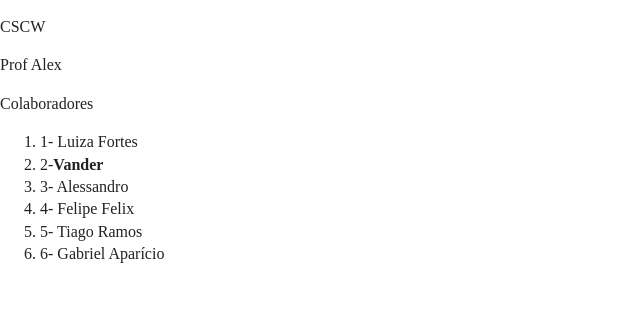
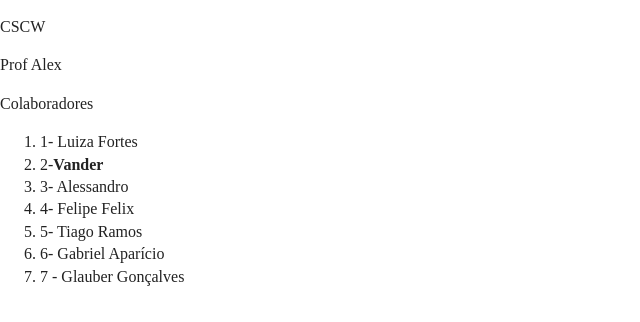
Before and after one commit to salgado/cscw.2019.2.pullrequest.alex, a plain HTML site: page index.html in a window 1280 px wide. Shown: the whole page, without its empty margins (0-640 px from the left). Drawn offline with nearby package versions, Linux system fonts and the light colour scheme.

Commit message:
add nome na index

```diff
--- a/index.html
+++ b/index.html
@@ -34,10 +34,12 @@
     <li>4- Felipe Felix</li>
     <li>5- Tiago Ramos</li>
     <li> 6- Gabriel Aparício </li>
+    <li>7 - Glauber Gonçalves</li>
   </ol>
 
   <script src="js/vendor/modernizr-3.7.1.min.js"></script>
-  <script src="https://code.jquery.com/jquery-3.4.1.min.js" integrity="sha256-CSXorXvZcTkaix6Yvo6HppcZGetbYMGWSFlBw8HfCJo=" crossorigin="anonymous"></script>
+  <script src="https://code.jquery.com/jquery-3.4.1.min.js"
+    integrity="sha256-CSXorXvZcTkaix6Yvo6HppcZGetbYMGWSFlBw8HfCJo=" crossorigin="anonymous"></script>
   <script>window.jQuery || document.write('<script src="js/vendor/jquery-3.4.1.min.js"><\/script>')</script>
   <script src="js/plugins.js"></script>
   <script src="js/main.js"></script>
@@ -48,7 +50,7 @@
   <!-- Google Analytics: change UA-XXXXX-Y to be your site's ID. -->
   <script>
     window.ga = function () { ga.q.push(arguments) }; ga.q = []; ga.l = +new Date;
-    ga('create', 'UA-XXXXX-Y', 'auto'); ga('set','transport','beacon'); ga('send', 'pageview')
+    ga('create', 'UA-XXXXX-Y', 'auto'); ga('set', 'transport', 'beacon'); ga('send', 'pageview')
   </script>
   <script src="https://www.google-analytics.com/analytics.js" async></script>
 </body>
```
Lines whose indentation alone changed are shown as unchanged.
